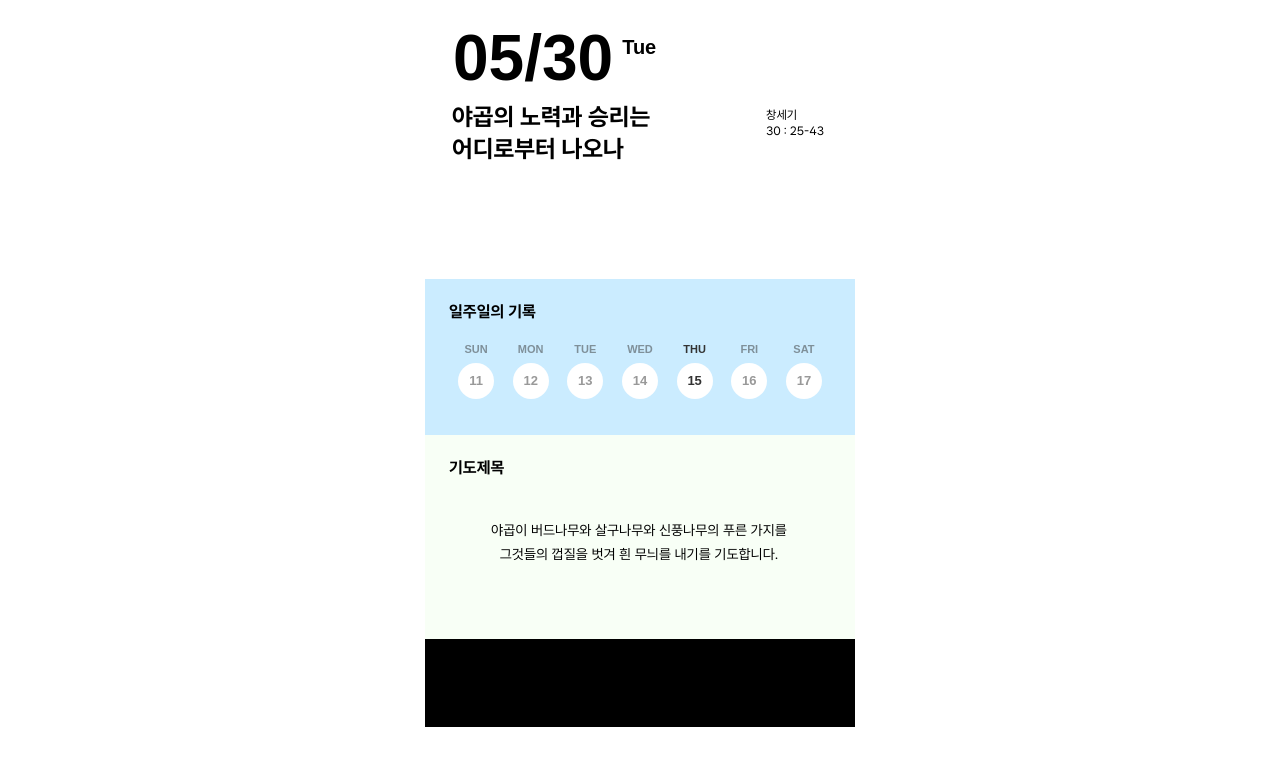
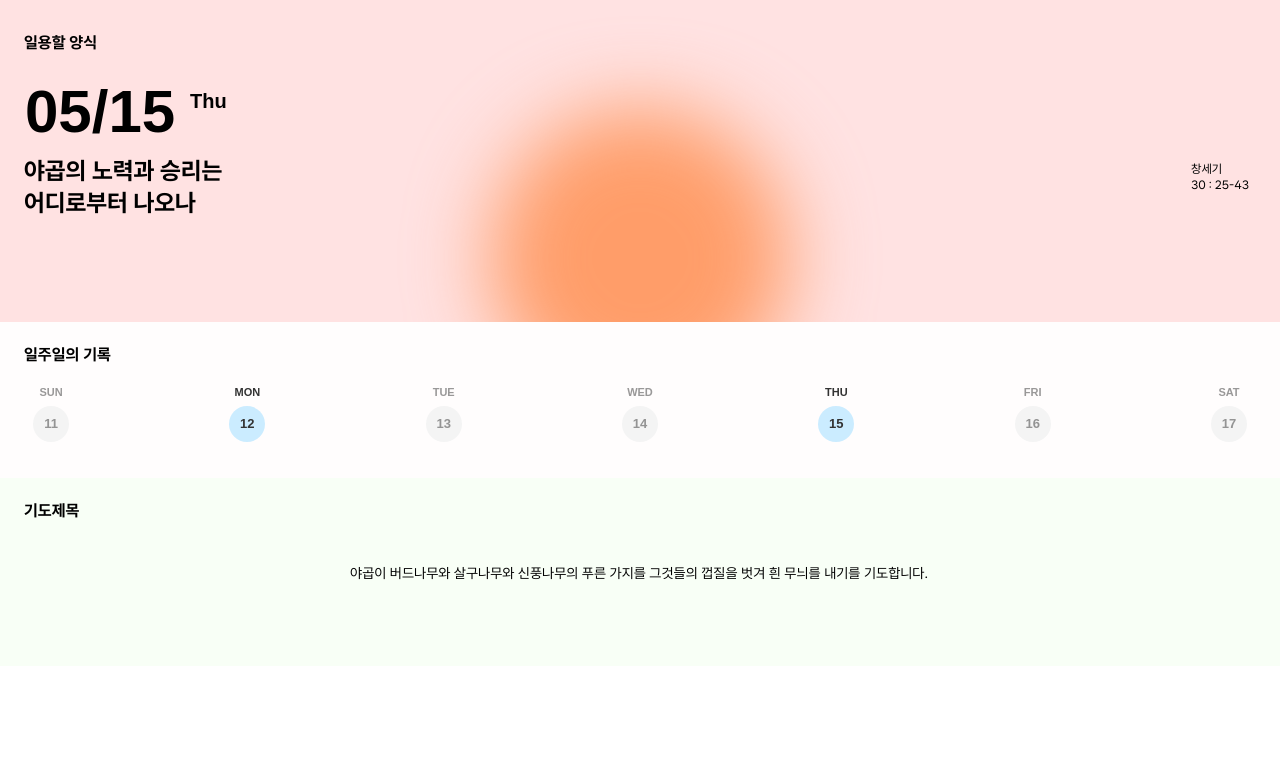
Before and after one commit to LazyMG/bread-house, a Next.js app: page /test in a window 1280 px wide. Shown: the top 766 px of the page. Built offline with nearby package versions, Linux system fonts and the light colour scheme; a web font is replaced by a local one.

Commit message:
style: 디자인 수정 반영 | 애니메이션 적용 #1

```diff
--- a/app/layout.tsx
+++ b/app/layout.tsx
@@ -22,7 +22,7 @@ export default function RootLayout({
       <body className={`h-full ${localWanted.variable}`}>
         {/* <div className="w-full h-full mx-auto">{children}</div> */}
 
-        <div className="w-full h-full mx-auto max-w-[430px]">{children}</div>
+        <div className="w-full h-full mx-auto ">{children}</div>
       </body>
     </html>
   );
--- a/app/test/page.tsx
+++ b/app/test/page.tsx
@@ -2,13 +2,21 @@ export default function BreadPage() {
   return (
     <div className="w-full flex flex-col box-border bg-white">
       <div id="main" className="flex flex-col flex-1">
-        <div className="w-full h-[279px] pl-[27px]">
+        <div className="w-full h-[322px] pl-[24px] bg-[#FFE2E2] relative overflow-hidden">
+          <div
+            id="circle"
+            className="absolute w-[300px] h-[300px] rounded-full bg-[#FF9D69] left-0 right-0 mx-auto top-[108px] blur-2xl z-0 animate-circle-rise"
+          />
+          <div className="relative z-10">
+            <div className="mt-[32px] font-wanted font-bold text-[16px] leading-[22px]">
+              일용할 양식
+            </div>
             <div className="mt-[19px] ml-[1px] flex items-start">
-            <span className="font-alte font-bold text-[64px] h-[78px] flex items-center">
-              05/30
+              <span className="font-alte font-bold text-[60px] h-[78px] flex items-center w-[156px]">
+                05/15
               </span>
-            <span className="font-alte font-bold text-[20px] pt-[13px] pl-[9px]">
-              Tue
+              <span className="font-alte font-bold text-[20px] mt-[13px] ml-[9px] w-[36px]">
+                Thu
               </span>
             </div>
             <div className="mt-[4px] flex items-start pr-[31px]">
@@ -21,7 +29,8 @@ export default function BreadPage() {
               </div>
             </div>
           </div>
-        <div className="w-full h-[156px] bg-[#CBECFF] pl-[24px]">
+        </div>
+        <div className="w-full h-[156px] bg-[#FFFDFD] pl-[24px]">
           <div className="mt-[22px] font-wanted font-bold text-[16px] leading-[22px]">
             일주일의 기록
           </div>
@@ -30,23 +39,23 @@ export default function BreadPage() {
               <div className="font-alte font-bold text-[11px] text-[rgba(51,51,51,0.5)]">
                 SUN
               </div>
-              <div className="w-[36px] h-[36px] rounded-full bg-white text-[13px] font-alte font-bold flex justify-center items-center text-[rgba(51,51,51,0.5)]">
+              <div className="w-[36px] h-[36px] rounded-full bg-[#F4F4F4] text-[13px] font-alte font-bold flex justify-center items-center text-[rgba(51,51,51,0.5)]">
                 11
               </div>
             </div>
             <div className="flex flex-col gap-[5px] items-center">
-              <div className="font-alte font-bold text-[11px] text-[rgba(51,51,51,0.5)]">
+              <div className="font-alte font-bold text-[11px] text-[#333333]">
                 MON
               </div>
-              <div className="w-[36px] h-[36px] rounded-full bg-white text-[13px] font-alte font-bold flex justify-center items-center text-[rgba(51,51,51,0.5)]">
+              <div className="w-[36px] h-[36px] rounded-full bg-[#CBECFF] text-[13px] font-alte font-bold flex justify-center items-center text-[#333333]">
                 12
               </div>
             </div>
             <div className="flex flex-col gap-[5px] items-center">
-              <div className="font-alte font-bold text-[11px] text-[rgba(51,51,51,0.5)]">
+              <div className="font-alte font-bold text-[11px]  text-[rgba(51,51,51,0.5)]">
                 TUE
               </div>
-              <div className="w-[36px] h-[36px] rounded-full bg-white text-[13px] font-alte font-bold flex justify-center items-center text-[rgba(51,51,51,0.5)]">
+              <div className="w-[36px] h-[36px] rounded-full bg-[#F4F4F4]  text-[13px] font-alte font-bold flex justify-center items-center text-[rgba(51,51,51,0.5)]">
                 13
               </div>
             </div>
@@ -54,7 +63,7 @@ export default function BreadPage() {
               <div className="font-alte font-bold text-[11px] text-[rgba(51,51,51,0.5)]">
                 WED
               </div>
-              <div className="w-[36px] h-[36px] rounded-full bg-white text-[13px] font-alte font-bold flex justify-center items-center text-[rgba(51,51,51,0.5)]">
+              <div className="w-[36px] h-[36px] rounded-full bg-[#F4F4F4] text-[13px] font-alte font-bold flex justify-center items-center text-[rgba(51,51,51,0.5)]">
                 14
               </div>
             </div>
@@ -62,7 +71,7 @@ export default function BreadPage() {
               <div className="font-alte font-bold text-[11px] text-[#333333]">
                 THU
               </div>
-              <div className="w-[36px] h-[36px] rounded-full bg-white text-[13px] font-alte font-bold flex justify-center items-center text-[#333333]">
+              <div className="w-[36px] h-[36px] rounded-full bg-[#CBECFF] text-[13px] font-alte font-bold flex justify-center items-center text-[#333333]">
                 15
               </div>
             </div>
@@ -70,7 +79,7 @@ export default function BreadPage() {
               <div className="font-alte font-bold text-[11px] text-[rgba(51,51,51,0.5)]">
                 FRI
               </div>
-              <div className="w-[36px] h-[36px] rounded-full bg-white text-[13px] font-alte font-bold flex justify-center items-center text-[rgba(51,51,51,0.5)]">
+              <div className="w-[36px] h-[36px] rounded-full bg-[#F4F4F4] text-[13px] font-alte font-bold flex justify-center items-center text-[rgba(51,51,51,0.5)]">
                 16
               </div>
             </div>
@@ -78,13 +87,13 @@ export default function BreadPage() {
               <div className="font-alte font-bold text-[11px] text-[rgba(51,51,51,0.5)]">
                 SAT
               </div>
-              <div className="w-[36px] h-[36px] rounded-full bg-white text-[13px] font-alte font-bold flex justify-center items-center text-[rgba(51,51,51,0.5)]">
+              <div className="w-[36px] h-[36px] rounded-full bg-[#F4F4F4] text-[13px] font-alte font-bold flex justify-center items-center text-[rgba(51,51,51,0.5)]">
                 17
               </div>
             </div>
           </div>
         </div>
-        <div className="w-full h-[204px] bg-[#F8FFF6] pl-[24px]">
+        <div className="w-full h-[188px] bg-[#F8FFF6] pl-[24px]">
           <div className="mt-[22px] font-wanted font-bold text-[16px] leading-[22px]">
             기도제목
           </div>
@@ -100,7 +109,6 @@ export default function BreadPage() {
           </div>
         </div>
       </div>
-      <footer className="w-full h-[88px] bg-black" />
     </div>
   );
 }
--- a/tailwind.config.ts
+++ b/tailwind.config.ts
@@ -13,6 +13,16 @@ const config: Config = {
         alte: ['"Alte Haas Grotesk"', "sans-serif"],
         localWanted: "var(--wanted-bold-text)",
       },
+      keyframes: {
+        rise: {
+          "0%": { transform: "translateY(40%)", opacity: "0.2" },
+          "70%": { transform: "translateY(10%)", opacity: "0.7" },
+          "100%": { transform: "translateY(0)", opacity: "1" },
+        },
+      },
+      animation: {
+        "circle-rise": "rise 2s cubic-bezier(0.25, 0.8, 0.5, 1) forwards",
+      },
     },
   },
   plugins: [require("tailwind-scrollbar-hide")],
```
Lines whose indentation alone changed are shown as unchanged.
